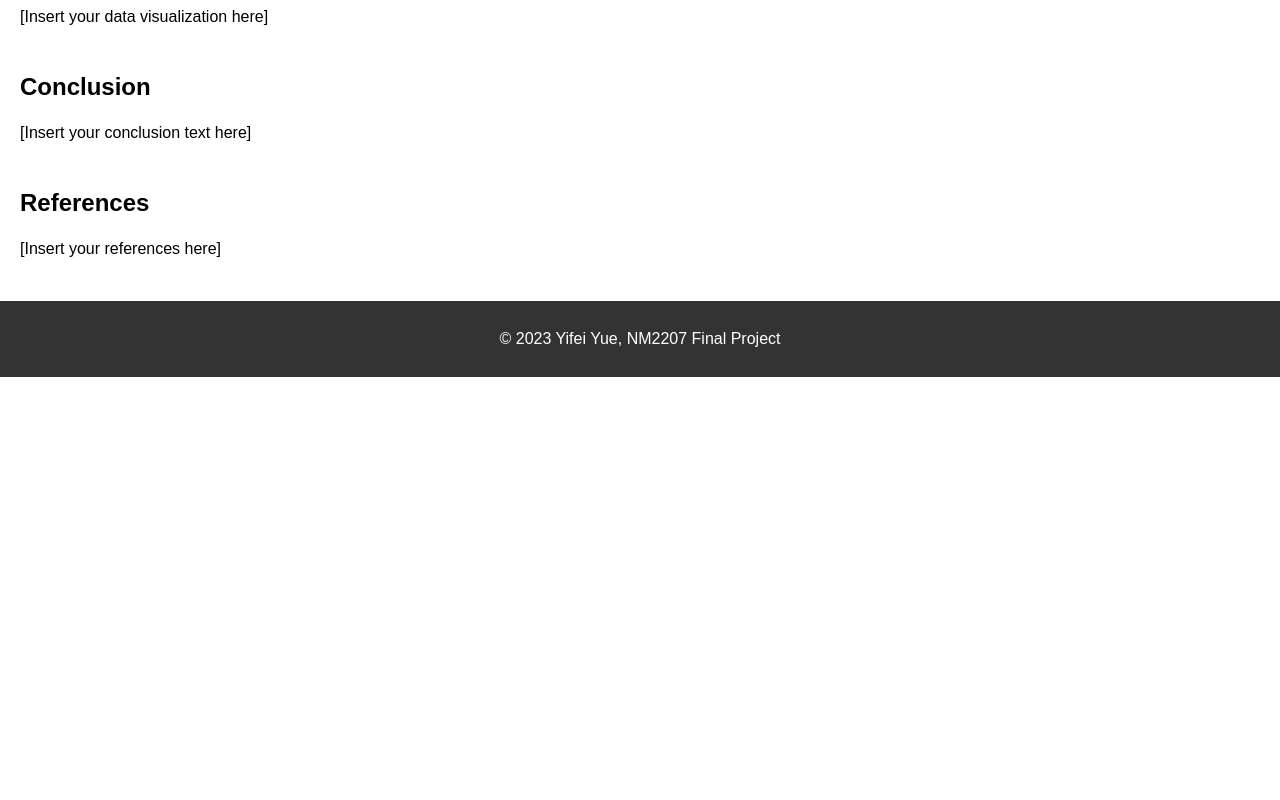
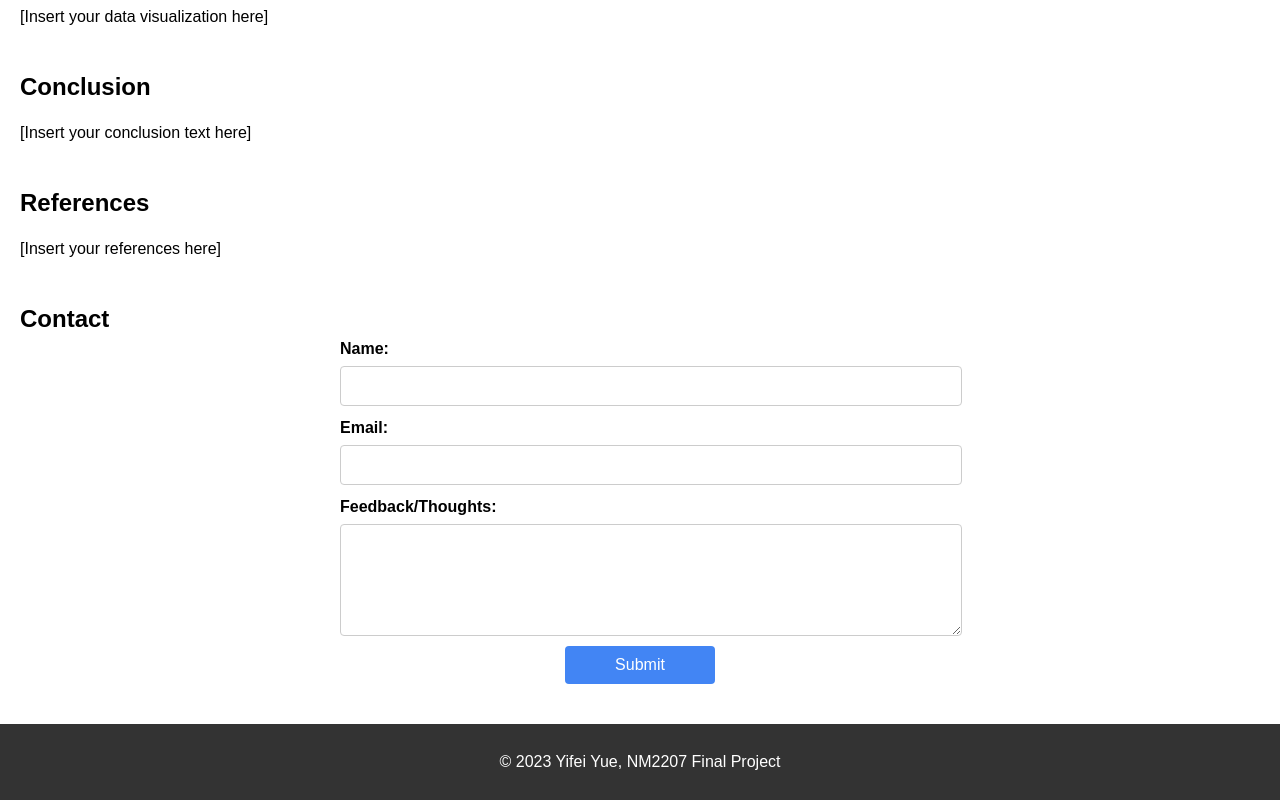
Before and after one commit to yifeiyue-nm2207/yifeiyue-nm2207.github.io, a plain HTML site: page index.html in a window 1280 px wide. Shown: the part 479-1279 px from the top of the page. Before the commit the page ends 856 px from the top, so only its background shows below. Drawn offline with Linux system fonts and the light colour scheme.

Commit message:
Add a contact form

```diff
--- a/css/style.css
+++ b/css/style.css
@@ -45,3 +45,62 @@ body {
 	padding: 10px;
 	text-align: center;
   }
+
+  .form-container {
+	text-align: left;
+	max-width: 600px;
+	margin: 0 auto;
+	font-family: Arial, sans-serif;
+  }
+
+  .form-container label {
+	display: block;
+	margin-bottom: 5px;
+	font-weight: bold;
+  }
+
+  .form-container input[type="text"],
+  .form-container input[type="email"],
+  .form-container textarea {
+	display: block;
+	width: 100%;
+	padding: 10px;
+	border: 1px solid #ccc;
+	border-radius: 4px;
+	margin-bottom: 10px;
+	font-size: 16px;
+  }
+
+  .form-container button[type="submit"] {
+	display: block;
+	padding: 10px 20px;
+	background-color: #4285F4;
+	color: #fff;
+	border: none;
+	border-radius: 4px;
+	font-size: 16px;
+	cursor: pointer;
+  }
+
+  .form-container button[type="submit"]:hover {
+	background-color: #3367D6;
+  }
+
+  .submit-button-container {
+	text-align: center;
+  }
+
+  .submit-button-container button[type="submit"] {
+	display: inline-block;
+	padding: 10px 50px;
+	background-color: #4285F4;
+	color: #fff;
+	border: none;
+	border-radius: 4px;
+	font-size: 16px;
+	cursor: pointer;
+  }
+
+  .submit-button-container button[type="submit"]:hover {
+	background-color: #3367D6;
+  }
--- a/index.html
+++ b/index.html
@@ -13,6 +13,7 @@
           <li><a href="#data-visualization">Data Visualization</a></li>
           <li><a href="#conclusion">Conclusion</a></li>
           <li><a href="#references">References</a></li>
+		  <li><a href="#contact">Contact</a></li>
         </ul>
       </nav>
     </header>
@@ -49,6 +50,22 @@
         <h2>References</h2>
         <p>[Insert your references here]</p>
       </section>
+	  <section id="contact">
+        <h2>Contact</h2>
+		<div class="form-container">
+			<form>
+			  <label for="name">Name:</label>
+			  <input type="text" id="name" name="name" required>
+			  <label for="email">Email:</label>
+			  <input type="email" id="email" name="email" required>
+			  <label for="feedback">Feedback/Thoughts:</label>
+			  <textarea id="feedback" name="feedback" rows="5" required></textarea>
+			  <div class="submit-button-container">
+				<button type="submit">Submit</button>
+			  </div>
+			</form>
+		  </div>
+      </section>
     </main>
     <footer>
       <p>&copy; 2023 Yifei Yue, NM2207 Final Project</p>
```
